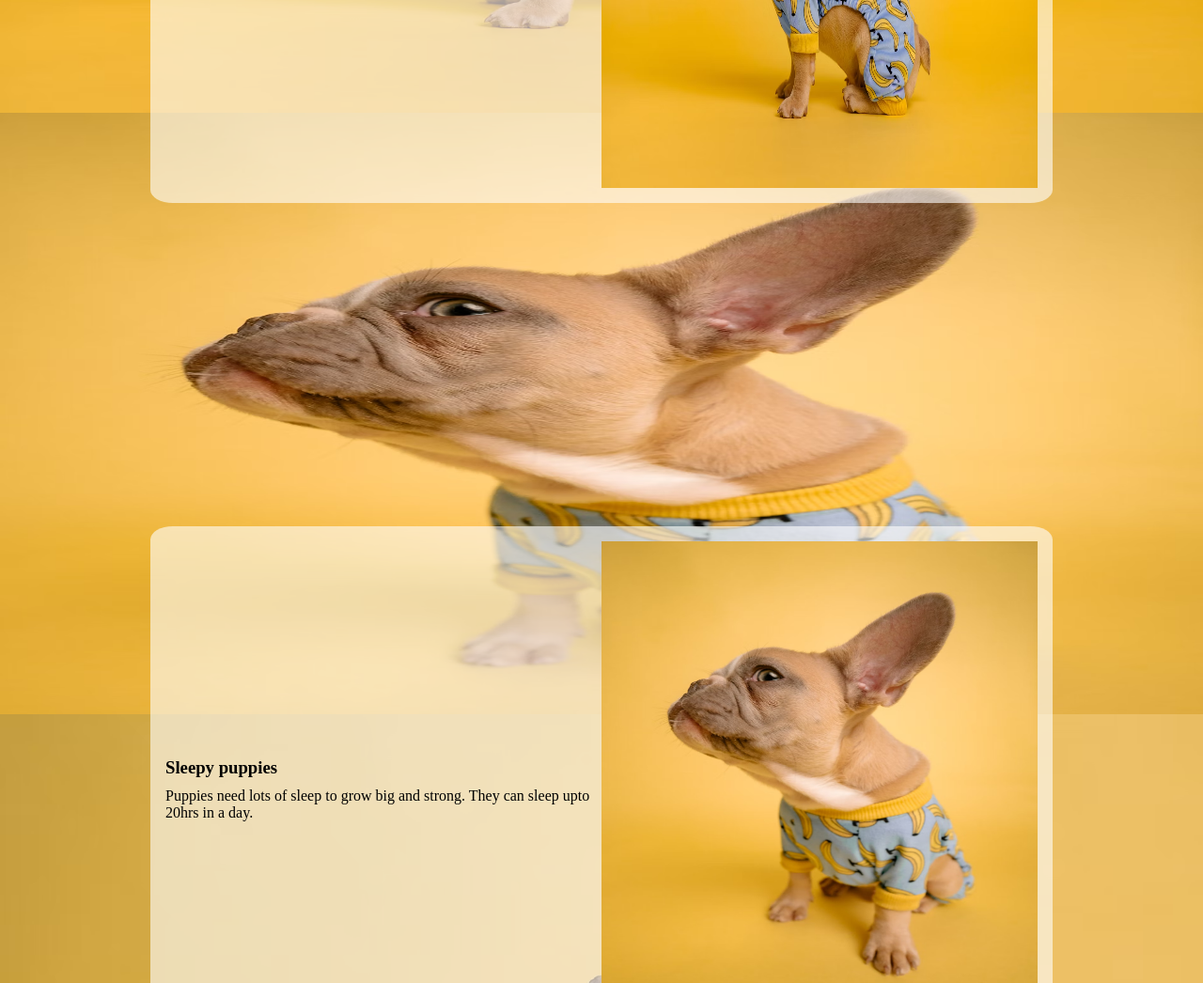
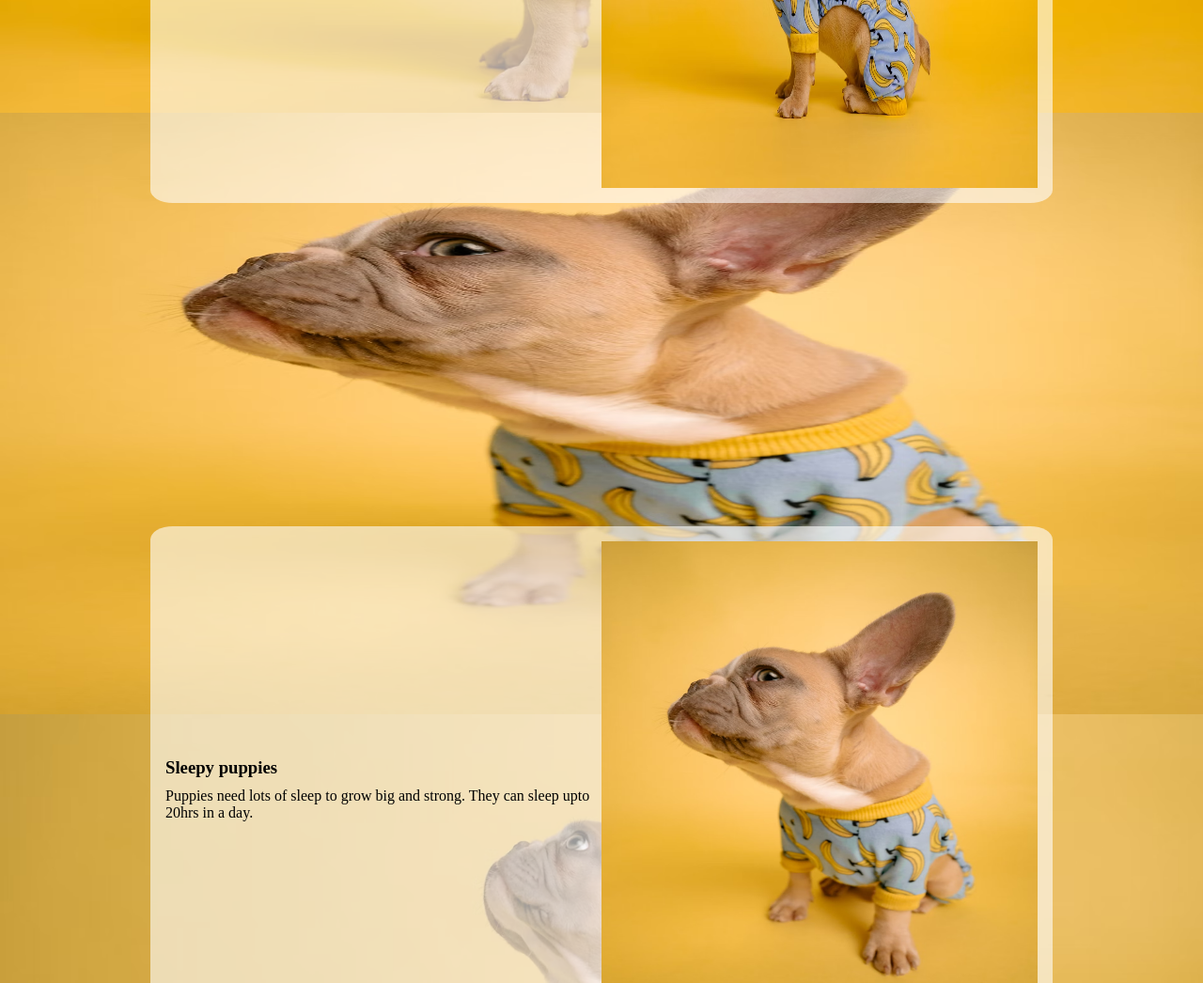
Before and after one commit to Swethabura/workshop, a plain HTML site: page index.html in a window 1280 px wide. Shown: the part 520-1566 px from the top of the page at 94% size. Drawn offline with Linux system fonts and the light colour scheme.

Commit message:
updated workshop1

```diff
--- a/w1.html
+++ b/index.html
@@ -3,7 +3,7 @@
 <head>
 <meta charset="utf-8">
 <title>HTML</title>
-<link rel="stylesheet" href="w1.css">
+<link rel="stylesheet" href="style.css">
 </head>
 <body>
     <nav>
--- a/w1.css
+++ b/style.css
@@ -13,13 +13,13 @@ html {
 }
 #card2,#card1,#card3 {
   height: 50%;
+}
+#card1 .bg,#card2 .bg, #card3 .bg{
+  height: 100%;
   background-position: center;
   background-repeat: no-repeat;
   background-size: cover;
   background-attachment: fixed;
-}
-#card1 .bg,#card2 .bg, #card3 .bg{
-  height: 100%;
 }
 .footer {
   width: 100%;
@@ -53,7 +53,7 @@ ul li a {
   background-image: url("img1.avif");
   background-size: 100% 100%;
 }
-.image2 {
+#card2 .image2 {
   background-image: url("img2.avif");
   background-size: 100% 120%;
 }
```
